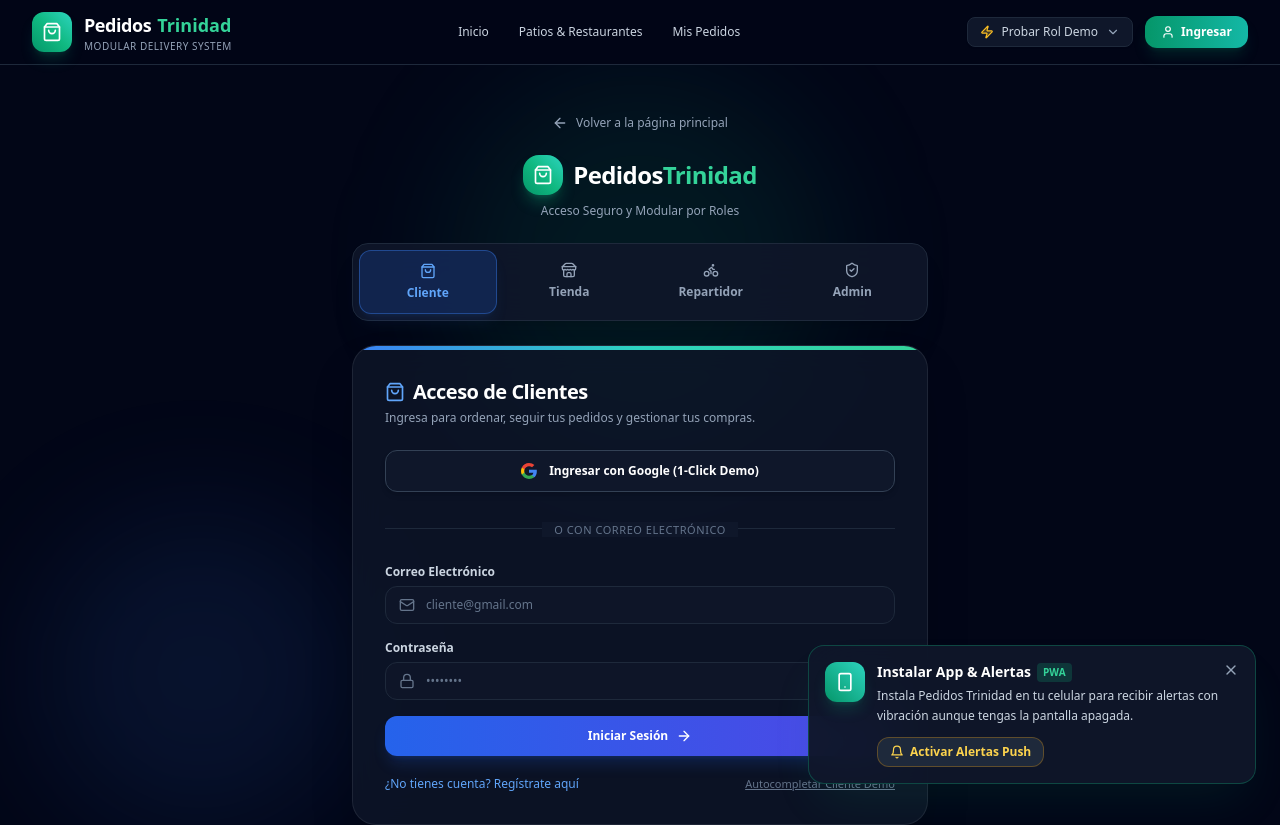
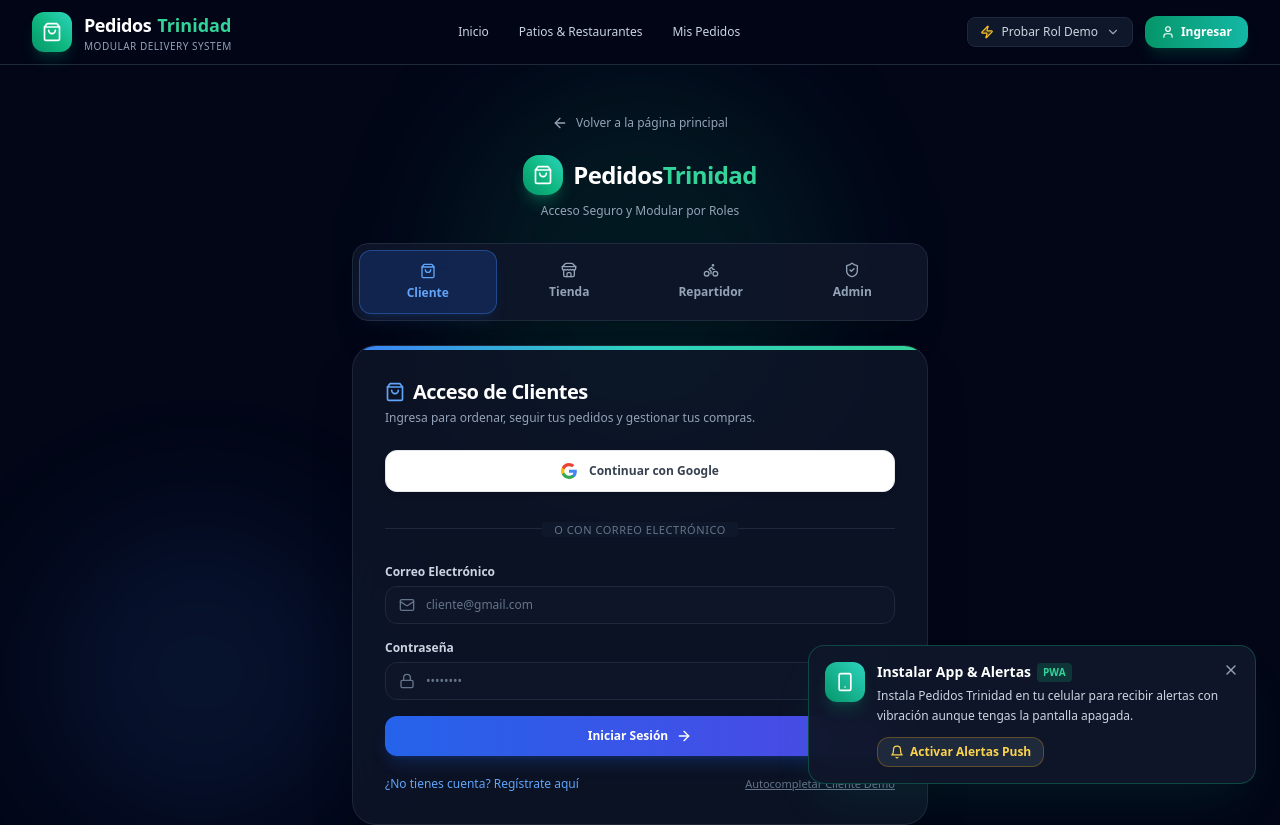
Before and after one commit to Eor04/En-z, a Next.js app: page /auth/login in a window 1280 px wide. Shown: the top 825 px of the page. Built offline with nearby package versions, Linux system fonts and the light colour scheme; no server answers.

Commit message:
fix: replace fake Google demo button with real OAuth signIn('google') flow

```diff
--- a/src/presentation/components/auth/UnifiedLoginForm.tsx
+++ b/src/presentation/components/auth/UnifiedLoginForm.tsx
@@ -29,6 +29,7 @@
   const [activeTab, setActiveTab] = useState<AuthTab>(initialTab);
   const [isRegistering, setIsRegistering] = useState(false);
   const [loading, setLoading] = useState(false);
+  const [loadingGoogle, setLoadingGoogle] = useState(false);
   const [errorMsg, setErrorMsg] = useState<string | null>(null);
   const [successMsg, setSuccessMsg] = useState<string | null>(null);
 
@@ -152,7 +153,22 @@
     }
   };
 
-  // 4. Autocompletar datos de prueba
+  // 4. Login real con Google OAuth
+  const handleGoogleLogin = async () => {
+    setLoadingGoogle(true);
+    setErrorMsg(null);
+    try {
+      await signIn('google', {
+        callbackUrl: '/spaces',
+      });
+      // signIn con Google redirige automáticamente — no hay que manejar la respuesta
+    } catch (err: any) {
+      setErrorMsg('Error al conectar con Google. Inténtalo de nuevo.');
+      setLoadingGoogle(false);
+    }
+  };
+
+  // 5. Autocompletar datos de prueba
   const autofillCredentials = (userEmail: string, userPass: string) => {
     setEmail(userEmail);
     setPassword(userPass);
@@ -262,34 +278,24 @@
 
             {!isRegistering && (
               <>
-                {/* Botón Google OAuth / Simulación 1-click */}
+                {/* Botón Google OAuth Real */}
                 <button
                   type="button"
-                  onClick={() => {
-                    autofillCredentials('cliente@gmail.com', 'cliente123');
-                    setSuccessMsg('Credenciales cargadas. Haz clic en "Iniciar Sesión"');
-                  }}
-                  className="w-full py-3 px-4 rounded-xl bg-slate-900 border border-slate-700 hover:border-slate-600 text-white text-xs font-semibold flex items-center justify-center gap-3 transition-all hover:bg-slate-800/80 shadow-md group"
+                  onClick={handleGoogleLogin}
+                  disabled={loadingGoogle}
+                  className="w-full py-3 px-4 rounded-xl bg-white hover:bg-gray-50 border border-gray-200 text-gray-700 text-xs font-semibold flex items-center justify-center gap-3 transition-all shadow-md hover:shadow-lg group disabled:opacity-70 disabled:cursor-wait"
                 >
-                  <svg className="w-4 h-4" viewBox="0 0 24 24">
-                    <path
-                      fill="#4285F4"
-                      d="M23.745 12.27c0-.7-.06-1.4-.19-2.07H12v4.51h6.6c-.29 1.52-1.14 2.82-2.4 3.68v3.05h3.88c2.27-2.09 3.665-5.17 3.665-9.17z"
-                    />
-                    <path
-                      fill="#34A853"
-                      d="M12 24c3.24 0 5.95-1.08 7.93-2.91l-3.88-3.05c-1.08.72-2.45 1.16-4.05 1.16-3.12 0-5.77-2.1-6.72-4.93H1.25v3.15C3.26 21.36 7.33 24 12 24z"
-                    />
-                    <path
-                      fill="#FBBC05"
-                      d="M5.28 14.27c-.25-.72-.38-1.49-.38-2.27s.13-1.55.38-2.27V6.58H1.25C.45 8.18 0 9.99 0 12s.45 3.82 1.25 5.42l4.03-3.15z"
-                    />
-                    <path
-                      fill="#EA4335"
-                      d="M12 4.75c1.77 0 3.35.61 4.6 1.8l3.42-3.42C17.95 1.19 15.24 0 12 0 7.33 0 3.26 2.64 1.25 6.58l4.03 3.15c.95-2.83 3.6-4.98 6.72-4.98z"
-                    />
-                  </svg>
-                  <span>Ingresar con Google (1-Click Demo)</span>
+                  {loadingGoogle ? (
+                    <div className="w-4 h-4 border-2 border-blue-500 border-t-transparent rounded-full animate-spin" />
+                  ) : (
+                    <svg className="w-4 h-4 shrink-0" viewBox="0 0 24 24">
+                      <path fill="#4285F4" d="M23.745 12.27c0-.7-.06-1.4-.19-2.07H12v4.51h6.6c-.29 1.52-1.14 2.82-2.4 3.68v3.05h3.88c2.27-2.09 3.665-5.17 3.665-9.17z" />
+                      <path fill="#34A853" d="M12 24c3.24 0 5.95-1.08 7.93-2.91l-3.88-3.05c-1.08.72-2.45 1.16-4.05 1.16-3.12 0-5.77-2.1-6.72-4.93H1.25v3.15C3.26 21.36 7.33 24 12 24z" />
+                      <path fill="#FBBC05" d="M5.28 14.27c-.25-.72-.38-1.49-.38-2.27s.13-1.55.38-2.27V6.58H1.25C.45 8.18 0 9.99 0 12s.45 3.82 1.25 5.42l4.03-3.15z" />
+                      <path fill="#EA4335" d="M12 4.75c1.77 0 3.35.61 4.6 1.8l3.42-3.42C17.95 1.19 15.24 0 12 0 7.33 0 3.26 2.64 1.25 6.58l4.03 3.15c.95-2.83 3.6-4.98 6.72-4.98z" />
+                    </svg>
+                  )}
+                  <span>{loadingGoogle ? 'Redirigiendo a Google...' : 'Continuar con Google'}</span>
                 </button>
 
                 <div className="relative my-6 text-center">
```
